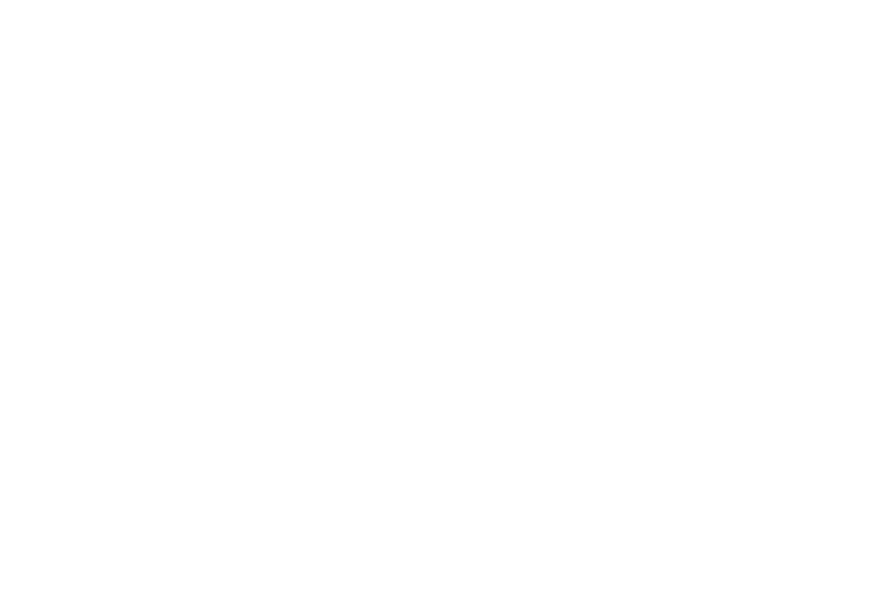
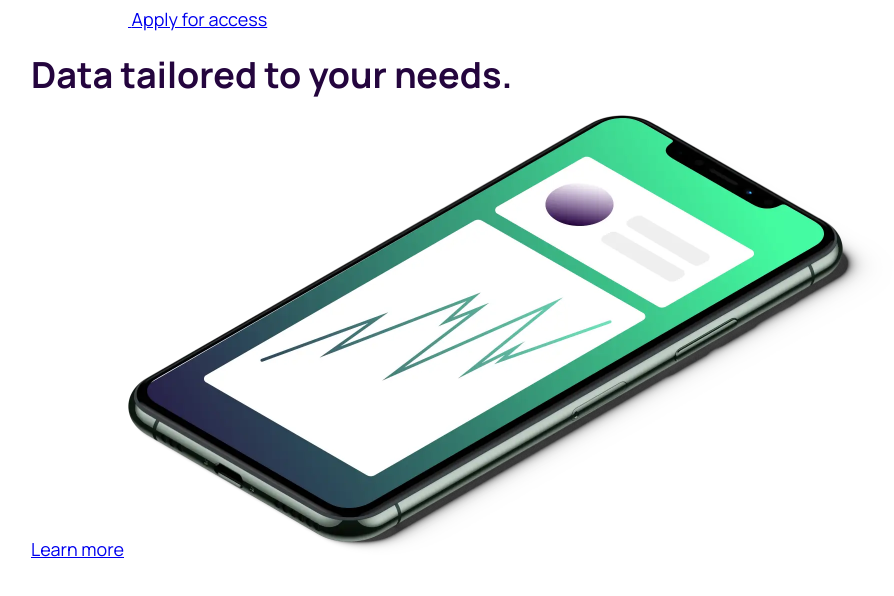
Before and after one commit to svkhrobbeck/workit, a plain HTML site: page index.html in a window 1280 px wide. Shown: the whole page, without its empty margins (52-946 px from the left). Drawn offline with Linux system fonts and the light colour scheme.

Commit message:
Add site-header and hero section content

```diff
--- a/index.html
+++ b/index.html
@@ -10,5 +10,39 @@
     <link rel="stylesheet" href="css/normalize.css" />
     <link rel="stylesheet" href="css/styles.css" />
   </head>
-  <body></body>
+  <body>
+    <div class="site-header-hero-wrapper">
+      <!-- HEADER -->
+      <header class="site-header">
+        <div class="site-header__container container">
+          <a class="site-header__logo logo" href="/">
+            <img class="logo__img" src="images/logo-light.svg" alt="Workit logo" width="97" height="26" />
+          </a>
+
+          <a class="underline-link" href="#">Apply for access</a>
+        </div>
+      </header>
+      <!-- /HEADER -->
+
+      <!-- HERO -->
+      <section class="hero">
+        <div class="container">
+          <h1>Data <span class="underline-text">tailored</span> to your needs.</h1>
+          <a class="button" href="#">Learn more</a>
+
+          <picture>
+            <source srcset="images/image-hero.webp" type="image/webp" />
+            <img
+              src="images/image-hero.png"
+              alt="Phone with statistics illustration on the sceen"
+              width="767"
+              height="441"
+              srcset="images/image-hero.png 1x, images/image-hero@2x.png 2x"
+            />
+          </picture>
+        </div>
+      </section>
+      <!-- /HERO -->
+    </div>
+  </body>
 </html>
```
